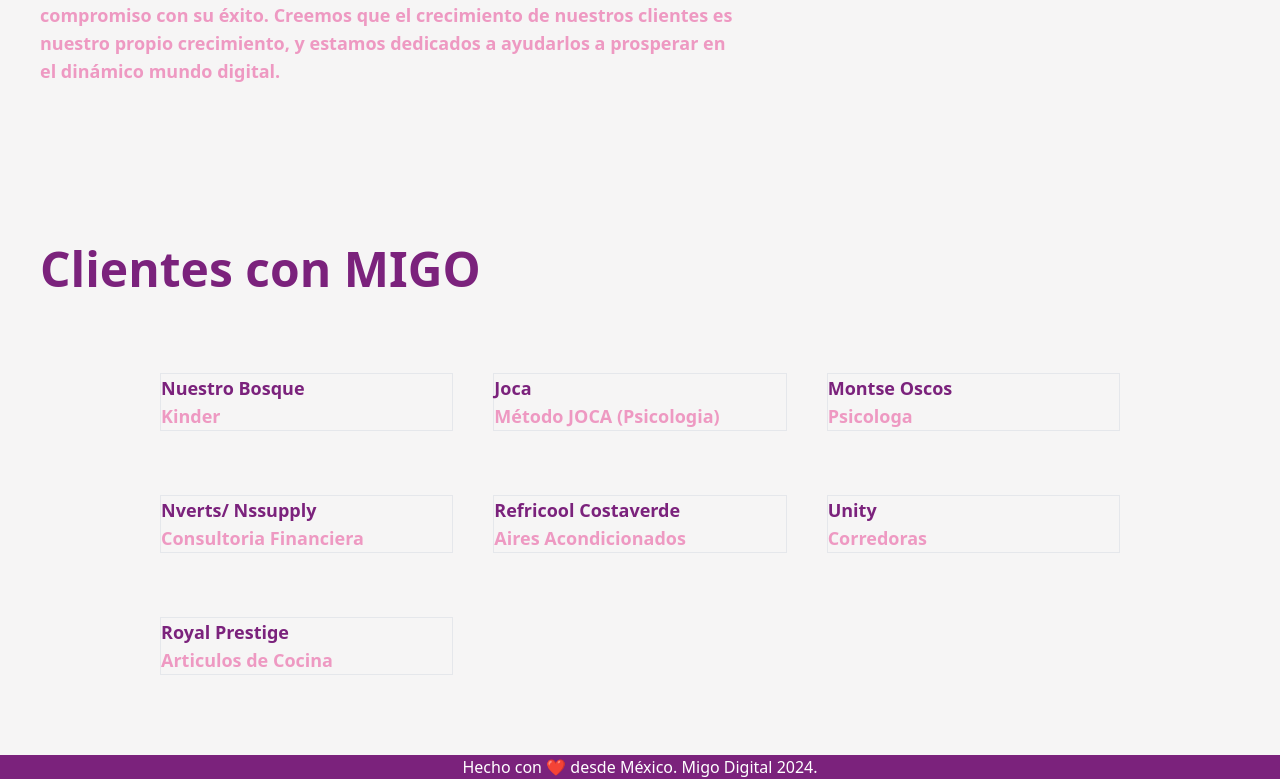
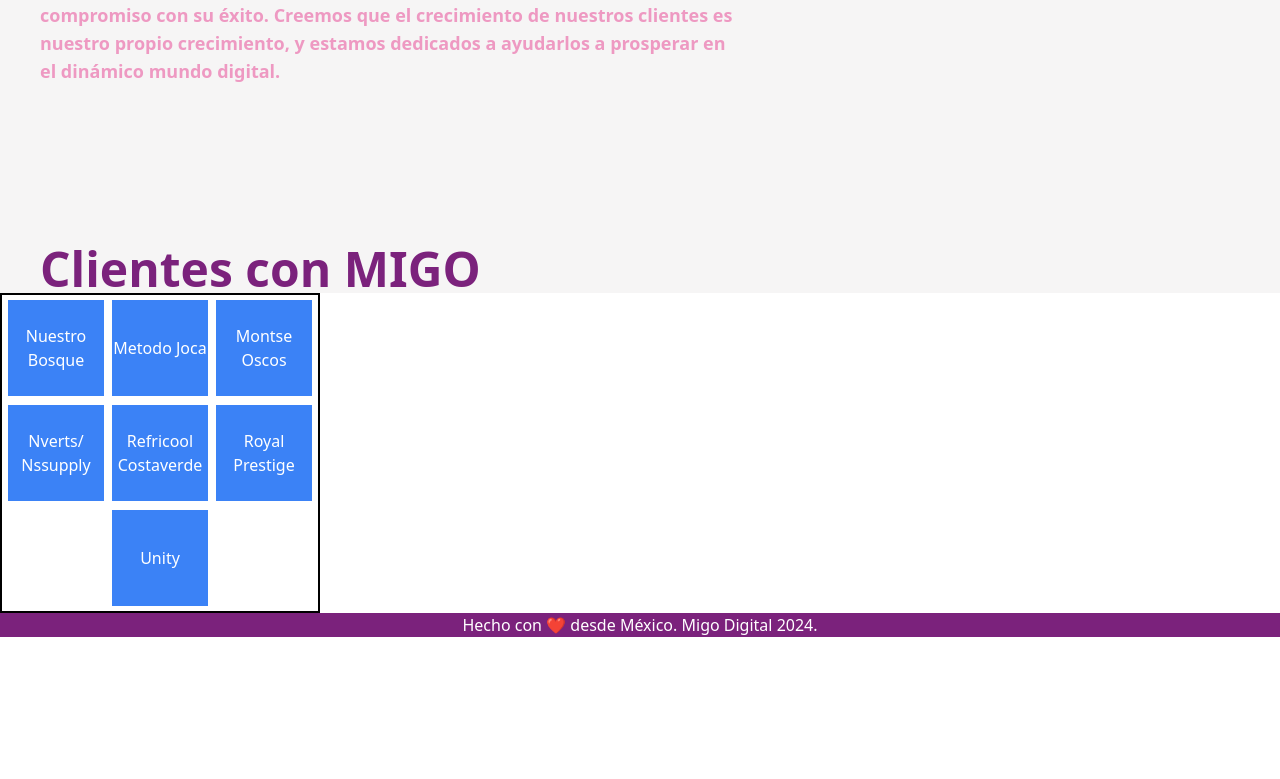
Before and after one commit to SharkF17/migoPage, a React (Vite) app: page /clientes in a window 1280 px wide. Shown: the part 655-1434 px from the top of the page. After the commit the page ends 1292 px from the top, so only its background shows below. Built offline with nearby package versions, Linux system fonts and the light colour scheme.

Commit message:
añade tarjeta con informacion de los clientes, sin embargo falla en el diseño, se rompe al interactuar

```diff
--- a/src/components/cards/Card.jsx
+++ b/src/components/cards/Card.jsx
@@ -1,8 +1,86 @@
-export default function Card() {
+import React, { useState } from "react";
+
+const Contenedor = () => {
+  const [descripcion, setDescripcion] = useState(null);
+
+  const tarjetas = [
+    {
+      id: 1,
+      texto: "Nuestro Bosque",
+      giro: "Kinder",
+      descripcion:
+        "Todo comenzó tocando las puertas de un kínder, al que perteneció la dueña de MIGO. Comenzamos con activar y dar una identidad visual más sólida a la escuela. Se realizó un levantamiento de imagen de la escuela, para utilizarla como contenido orgánico. Establecimos una identidad visual. Trabajamos en conjunto cerca del cierre de ciclo. Creamos un video de graduación, por el tiempo de la pandemia. El equipo MIGO, junto con las maestras del Kínder, realizaron un video de despedida a los alumnos que cerraban el ciclo escolar.",
+    },
+    {
+      id: 2,
+      texto: "Metodo Joca",
+      giro: "Psicologia",
+      descripcion:
+        "El método JOCA, creado por la Dra. Carmen Puga, trabajó con MIGO, para tener una mejor presencia en Redes Sociales. Manejamos Facebook, Instagram, TikTok y YouTube. Todo el contenido creado en ese tiempo fue orgánico. Se crearon clases de estiramiento, las cuáles grabó y editó el equipo de MIGO. Se grabó un en vivo cada semana. Apoyamos en la creación y edición de su segundo libro “De Nuestros Amores Que lo Iluminan Todo”.",
+    },
+    {
+      id: 3,
+      texto: "Montse Oscos",
+      giro: "Psicologia",
+      descripcion:
+        "En esta ocasión MIGO fue un complemento para la cliente, ya que en esta situación, la cliente generaba en su mayoría su propio contenido. Se hizo una renovación de página web en su tiempo trabajado, y edición de ciertos videos.",
+    },
+    {
+      id: 4,
+      texto: "Nverts/ Nssupply",
+      giro: "Consultoria Financiera",
+      descripcion: "Ubicada en Estocolmo, Suecia",
+    },
+    {
+      id: 5,
+      texto: "Refricool Costaverde",
+      giro: "Aires Acondicionados",
+      descripcion: "Descripcion de Refricool Costaverde.",
+    },
+    {
+      id: 6,
+      texto: "Royal Prestige",
+      giro: "Articulos de Cocina",
+      descripcion: "Descripcion de Refricool Costaverde.",
+    },
+    {
+      id: 7,
+      texto: "Unity",
+      giro: "Corredoras",
+      descripcion: "Descripcion de Unity.",
+    },
+  ];
+
+  const handleMouseEnter = (descripcionTexto) => {
+    setDescripcion(descripcionTexto);
+  };
+
+  const handleMouseLeave = () => {
+    setDescripcion(null);
+  };
+
   return (
-    <>
-      <h1>Card</h1>
-      <h2>Cards</h2>
-    </>
+    <div className="relative flex h-80 w-80 flex-wrap items-center justify-center overflow-hidden border-2 border-black bg-white">
+      {tarjetas.map((tarjeta) => (
+        <div
+          key={tarjeta.id}
+          className="m-1 flex h-24 w-24 cursor-pointer items-center justify-center bg-blue-500 text-center text-white transition-all hover:bg-blue-700"
+          onMouseEnter={() => handleMouseEnter(tarjeta.descripcion)}
+          onMouseLeave={handleMouseLeave}
+        >
+          {tarjeta.texto}
+        </div>
+      ))}
+      {descripcion && (
+        <div
+          className="absolute inset-0 flex items-center justify-center bg-black bg-opacity-80 p-4 text-center text-lg text-white transition-opacity duration-300"
+          onMouseLeave={handleMouseLeave} // Esto asegura que desaparezca si el mouse sale.
+        >
+          {descripcion}
+        </div>
+      )}
+    </div>
   );
-}
+};
+
+export default Contenedor;
--- a/src/pages/3.proyectos/Clientes.jsx
+++ b/src/pages/3.proyectos/Clientes.jsx
@@ -2,6 +2,7 @@
 import Navbar from "../../components/header/Navbar";
 import marketing from "/marketing.jpg";
 import phone from "/phone.jpg";
+import Contenedor from "../../components/cards/Card";
 
 let information;
 
@@ -104,28 +105,7 @@
         <h2 className="bg-bgwhite px-5 pt-20 text-center text-4xl font-extrabold text-migomorado md:px-10 md:text-left md:text-5xl">
           Clientes con MIGO
         </h2>
-        <section className="flex flex-col bg-bgwhite py-10 text-rosin md:flex-row md:space-x-14 md:px-10">
-          <div className="mx-auto my-10 w-4/5 space-y-10 text-lg md:font-semibold">
-            <div className="text-wrap m-auto grid grid-cols-2 gap-y-16 md:grid-cols-3 md:gap-x-10">
-              {CLIENTES.map(({ nombre, giro, descripcion }) => (
-                <div
-                  className="border"
-                  onMouseEnter={() => ShowCardInfo()}
-                  onMouseLeave={() => HideCardInfo()}
-                >
-                  <p className="font-semibold text-migomorado">{nombre}</p>
-                  <p>{giro}</p>
-                  <p
-                    id="Hello"
-                    className="text-nowrap fixed z-[100] grid h-full w-[0] place-content-center overflow-hidden bg-orange-500 duration-1000"
-                  >
-                    {descripcion}
-                  </p>
-                </div>
-              ))}
-            </div>
-          </div>
-        </section>
+        <Contenedor />
       </div>
     </>
   );
```
